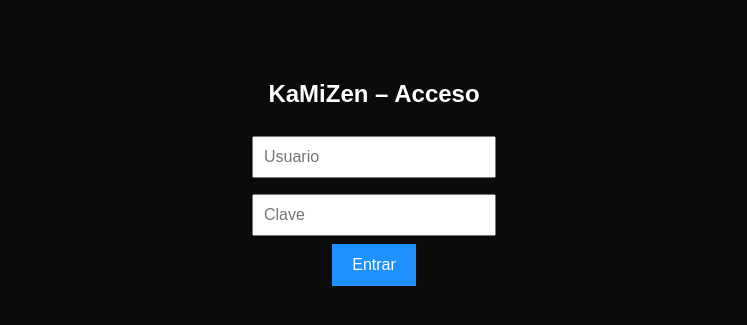
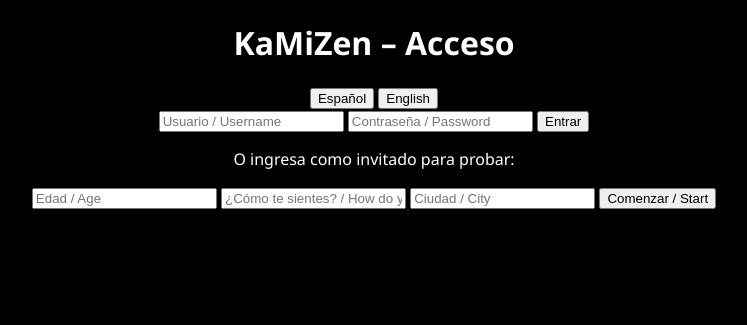
Before and after one commit to mayroga/KaMiZen, a FastAPI app: page / in a window 1280 px wide. Shown: the top 325 px of the page, without its empty margins (266-1013 px from the left). Run offline with FastAPI, Linux system fonts and the light colour scheme; parts of the project's set-up code (start-up, migrations or seed data) failed here and were passed over.

Commit message:
Update index.html

```diff
--- a/templates/index.html
+++ b/templates/index.html
@@ -1,79 +1,47 @@
 <!DOCTYPE html>
 <html lang="es">
 <head>
-    <meta charset="UTF-8">
-    <title>KaMiZen</title>
-    <meta name="viewport" content="width=device-width, initial-scale=1">
-    <script defer src="/static/app.js"></script>
+<meta charset="UTF-8">
+<meta name="viewport" content="width=device-width, initial-scale=1.0">
+<title>KaMiZen – Acceso</title>
+<link rel="stylesheet" href="/static/style.css">
+</head>
+<body>
+  <div class="login-container">
+    <h1>KaMiZen – Acceso</h1>
 
-    <style>
-        body {
-            margin: 0;
-            background: #0b0b0b;
-            color: white;
-            font-family: Arial, sans-serif;
-            text-align: center;
-        }
+    <!-- Selección de idioma -->
+    <div class="language-selector">
+      <button onclick="setLang('es')">Español</button>
+      <button onclick="setLang('en')">English</button>
+    </div>
 
-        .hidden {
-            display: none;
-        }
+    <!-- Formulario de login -->
+    <form action="/login" method="post" class="login-form">
+      <input type="text" name="username" placeholder="Usuario / Username" required>
+      <input type="password" name="password" placeholder="Contraseña / Password" required>
+      <button type="submit">Entrar</button>
+    </form>
 
-        .container {
-            margin-top: 80px;
-        }
+    <!-- Opciones de inicio libre (solo para pruebas) -->
+    <div class="guest-access">
+      <p>O ingresa como invitado para probar:</p>
+      <form action="/life/guide" method="post">
+        <input type="text" name="age" placeholder="Edad / Age" required>
+        <input type="text" name="mood" placeholder="¿Cómo te sientes? / How do you feel?" required>
+        <input type="text" name="city" placeholder="Ciudad / City" required>
+        <input type="hidden" name="lang" id="guestLang" value="es">
+        <button type="submit">Comenzar / Start</button>
+      </form>
+    </div>
+  </div>
 
-        input {
-            padding: 10px;
-            margin: 8px;
-            width: 220px;
-            font-size: 16px;
-        }
-
-        button {
-            padding: 12px 20px;
-            background: #1e90ff;
-            color: white;
-            border: none;
-            font-size: 16px;
-            cursor: pointer;
-        }
-
-        button:hover {
-            background: #187bcd;
-        }
-
-        #level1 {
-            margin-top: 60px;
-        }
-    </style>
-</head>
-
-<body>
-
-<!-- LOGIN -->
-<div id="login" class="container">
-    <h2>KaMiZen – Acceso</h2>
-    <input id="username" placeholder="Usuario" />
-    <br>
-    <input id="password" type="password" placeholder="Clave" />
-    <br>
-    <button onclick="login()">Entrar</button>
-    <p id="loginMsg"></p>
-</div>
-
-<!-- NIVEL 1 -->
-<div id="level1" class="container hidden">
-    <h1>KaMiZen – Nivel 1</h1>
-    <p>Respira. Observa. Estás comenzando tu camino.</p>
-
-    <button onclick="microAction('respirar')">Respirar</button>
-    <button onclick="microAction('estirarse')">Estirarse</button>
-    <button onclick="microAction('cerrar_ojos')">Cerrar ojos</button>
-
-    <br><br>
-    <button onclick="logout()">Salir</button>
-</div>
-
+  <script src="/static/app.js"></script>
+  <script>
+    function setLang(lang){
+      document.getElementById("guestLang").value = lang;
+      // Puedes agregar aquí más lógica si quieres cambiar textos de la página dinámicamente
+    }
+  </script>
 </body>
 </html>
```
